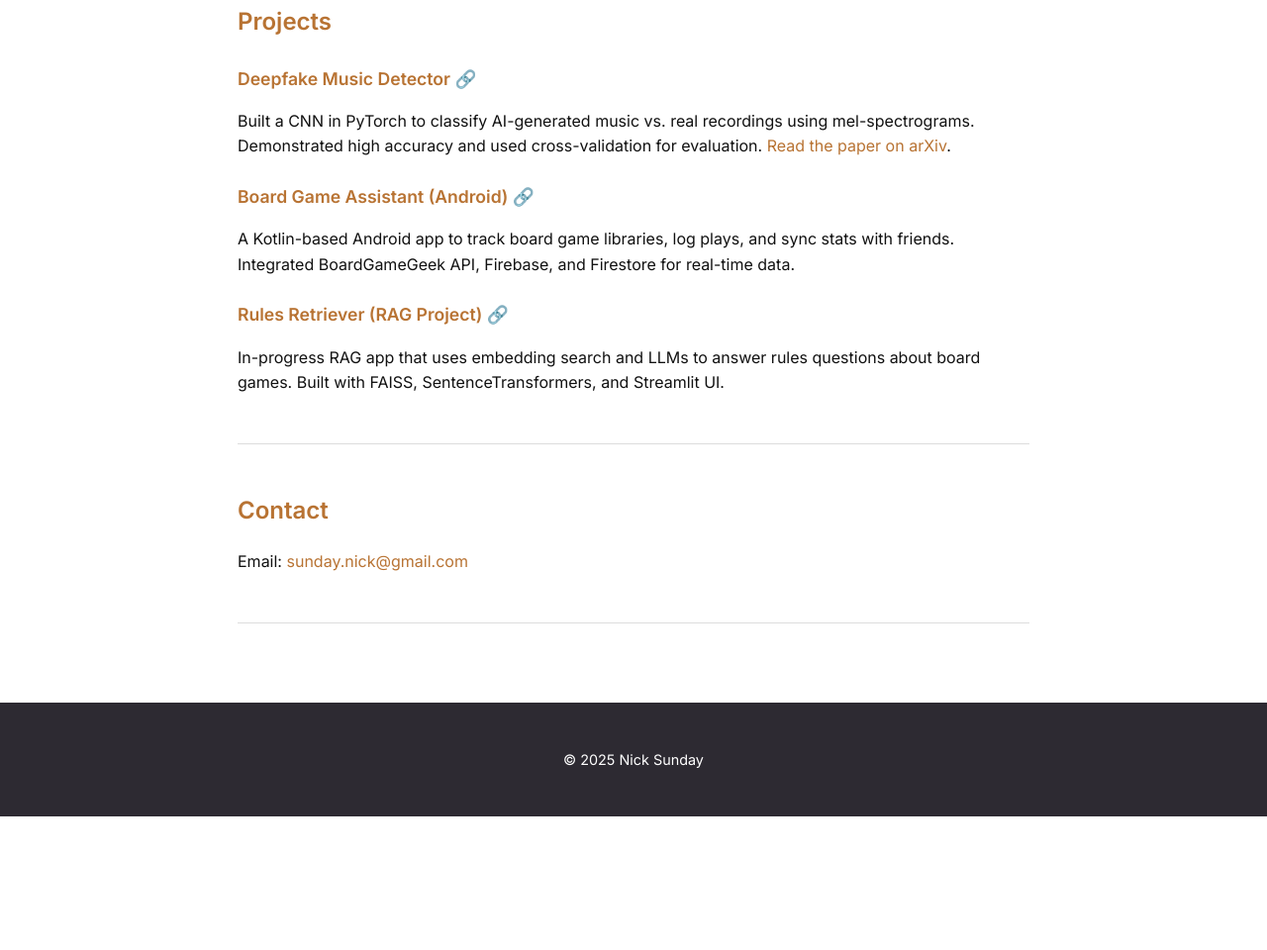
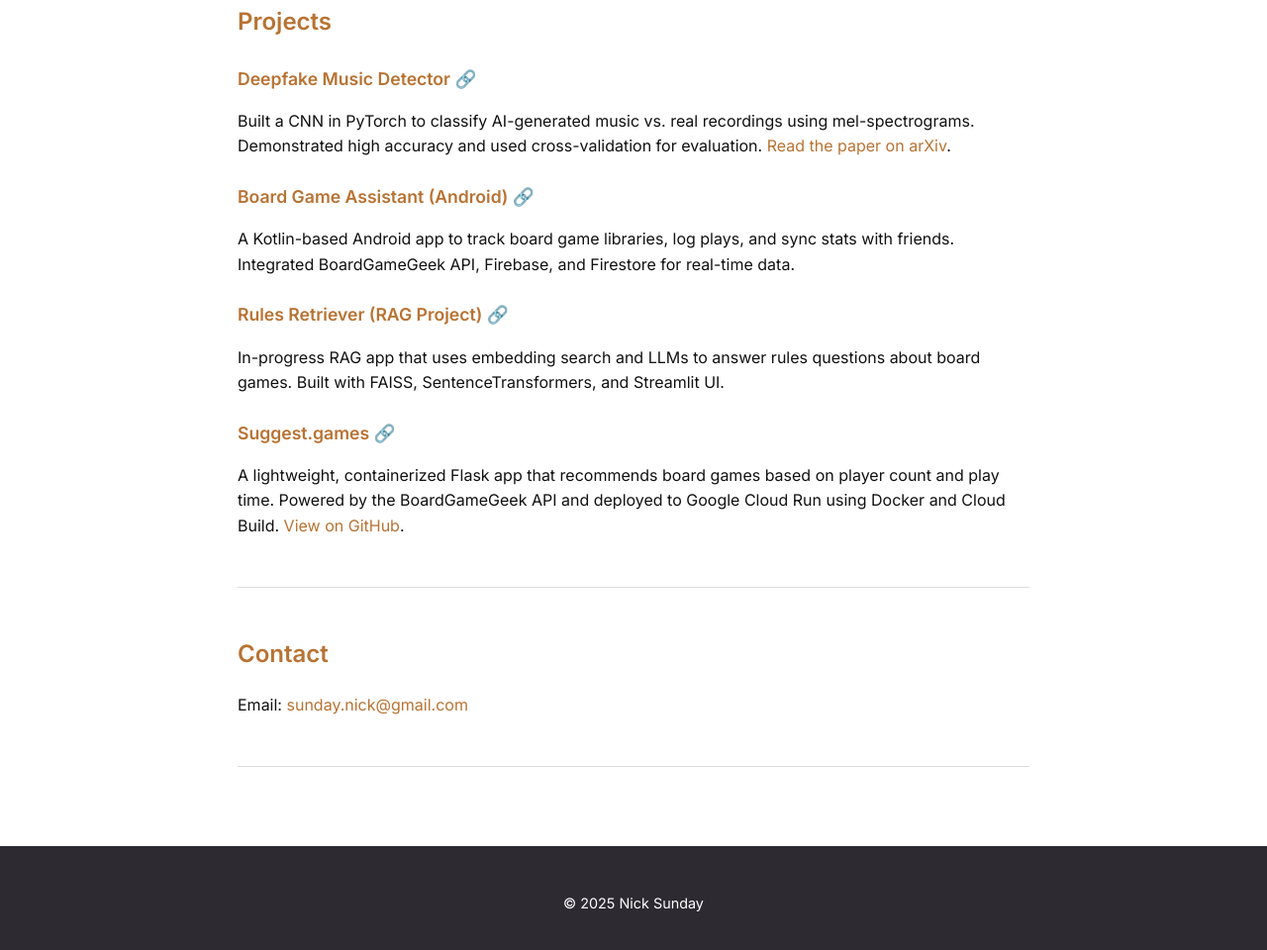
Before and after one commit to nicksunday/nicksunday.github.io, a plain HTML site: page index.html in a window 1280 px wide. Shown: the part 527-1487 px from the top of the page at 99% size. Before the commit the page ends 1352 px from the top, so only its background shows below. Drawn offline with Linux system fonts and the light colour scheme.

Commit message:
Add suggest.games to portfolio

```diff
--- a/index.html
+++ b/index.html
@@ -57,6 +57,15 @@
 
         <p>In-progress RAG app that uses embedding search and LLMs to answer rules questions about board games. Built with FAISS, SentenceTransformers, and Streamlit UI.</p>
       </div>
+
+      <div class="project">
+        <h3>
+          <a href="https://suggest.games" target="_blank">
+            Suggest.games 🔗
+          </a>
+        </h3>
+        <p>A lightweight, containerized Flask app that recommends board games based on player count and play time. Powered by the BoardGameGeek API and deployed to Google Cloud Run using Docker and Cloud Build. <a href="https://github.com/nicksunday/boardgame-selector-container" target="_blank">View on GitHub</a>.</p>
+      </div>
     </section>
 
     <section>
```
